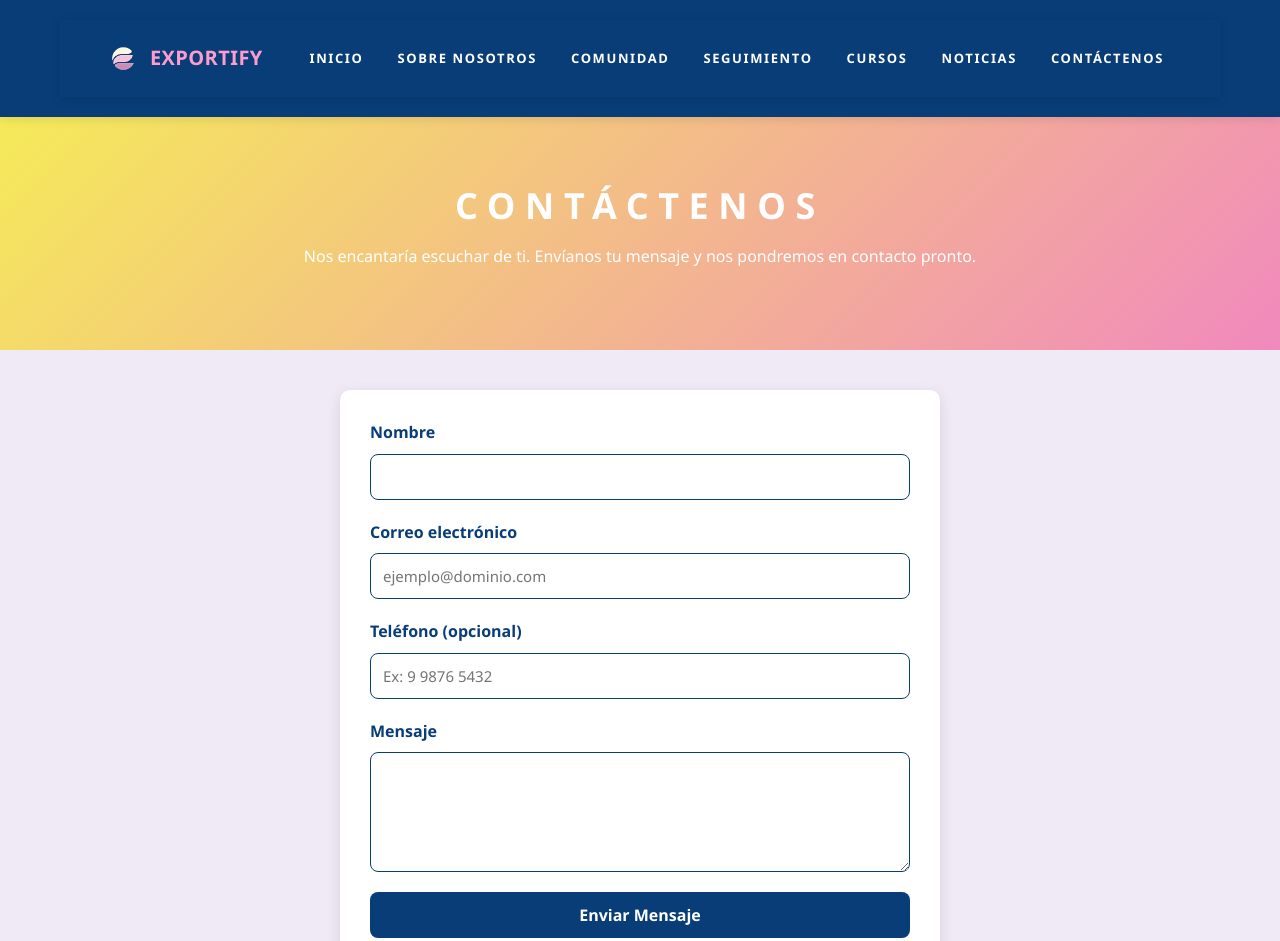
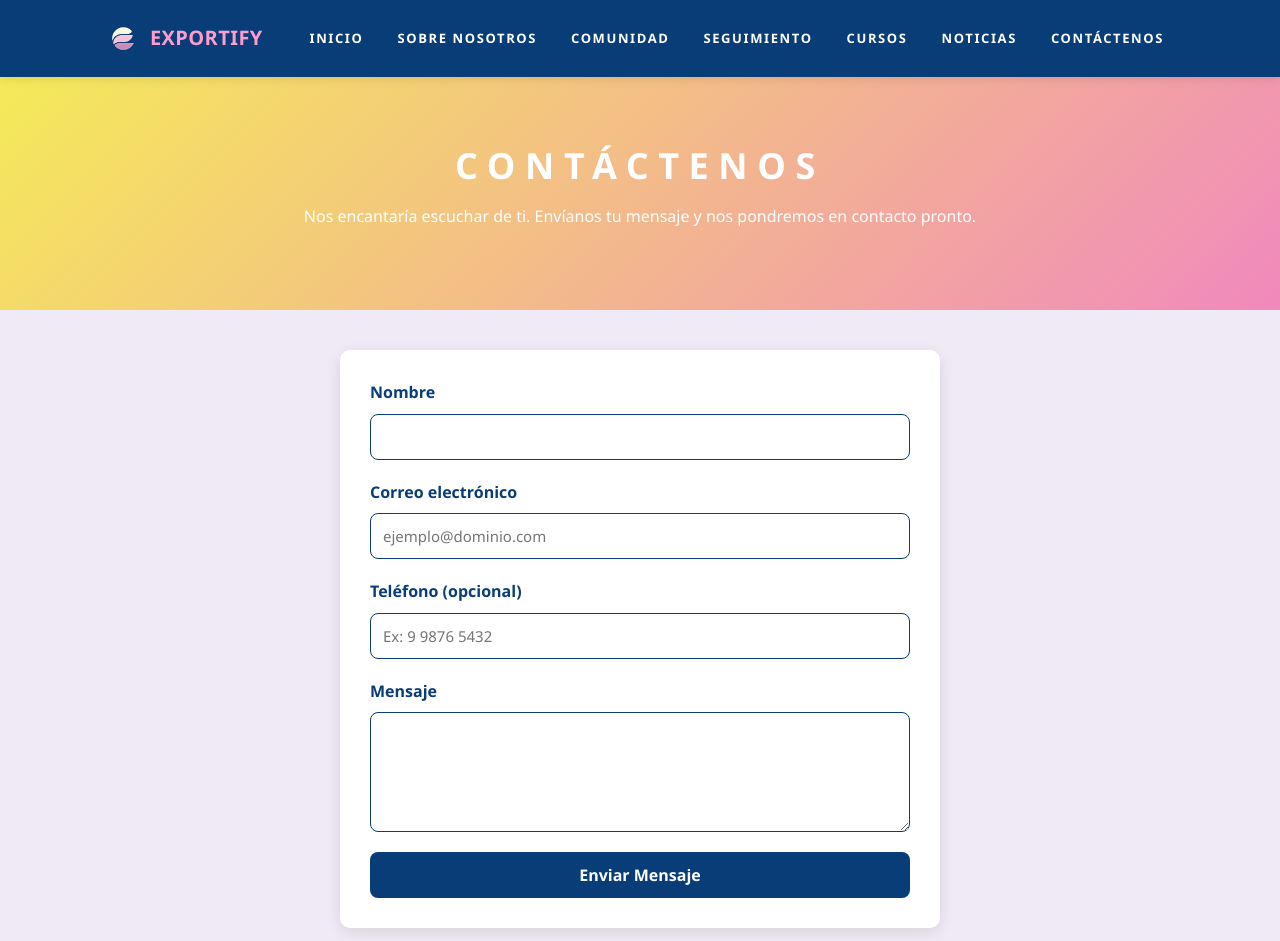
Before and after one commit to Made-cloud/Proyecto-Integrador-Front-Loopers, a plain HTML site: page pages/contacto.html in a window 1280 px wide. Shown: the top 941 px of the page. Drawn offline with nearby package versions, Linux system fonts and the light colour scheme.

Commit message:
Fix: Navbar de contacto doble

```diff
--- a/pages/contacto.html
+++ b/pages/contacto.html
@@ -12,11 +12,8 @@
     <script src="/assets/js/script.js"></script>
 </head>
 <body>
-    <header>
-        <div class="container">
-            <div id="navbar"></div>
-        </div>
-    </header>
+
+     <div id="navbar"></div>
 
     <section class="hero fade-in-up">
         <div class="container">
```
